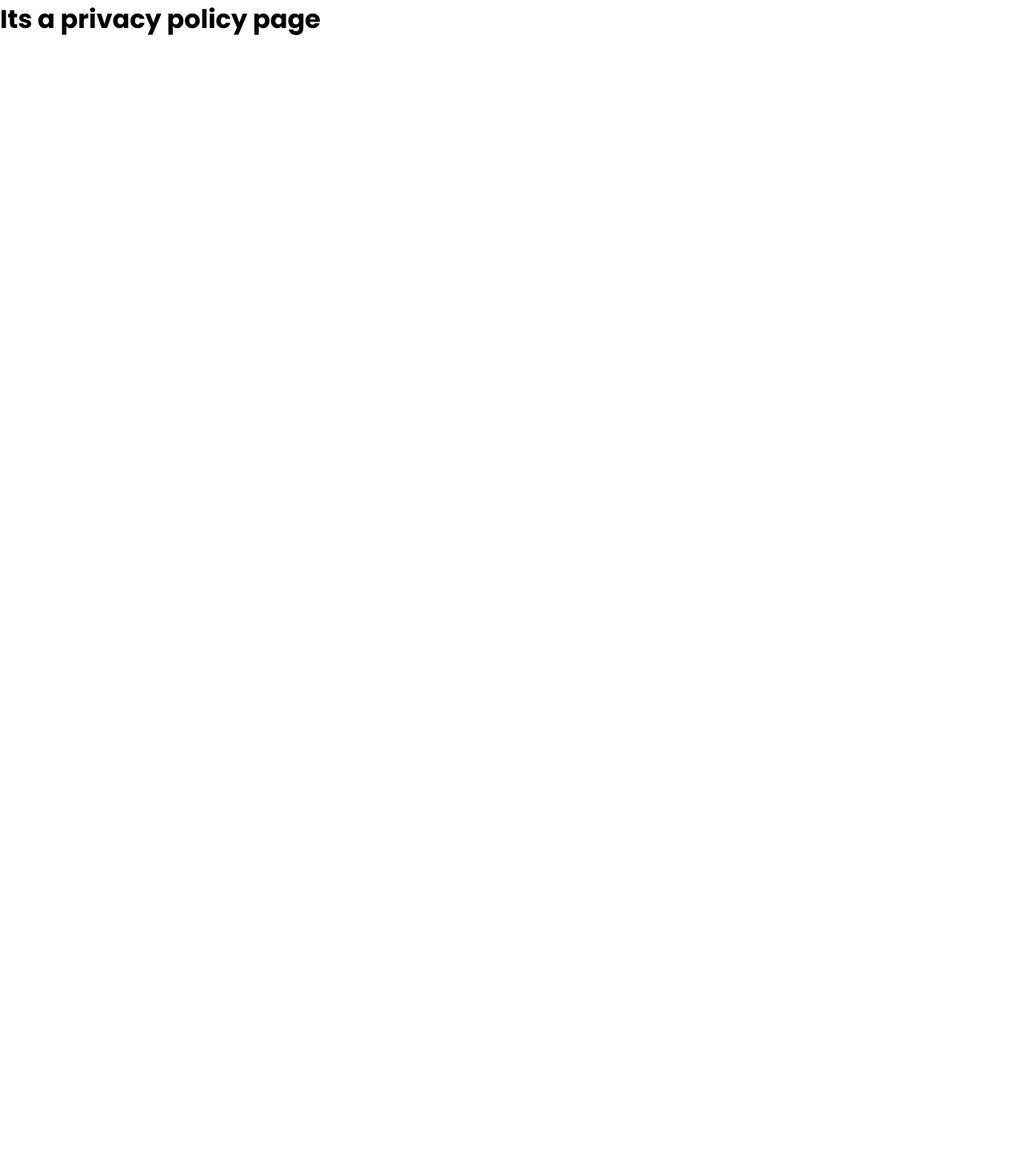
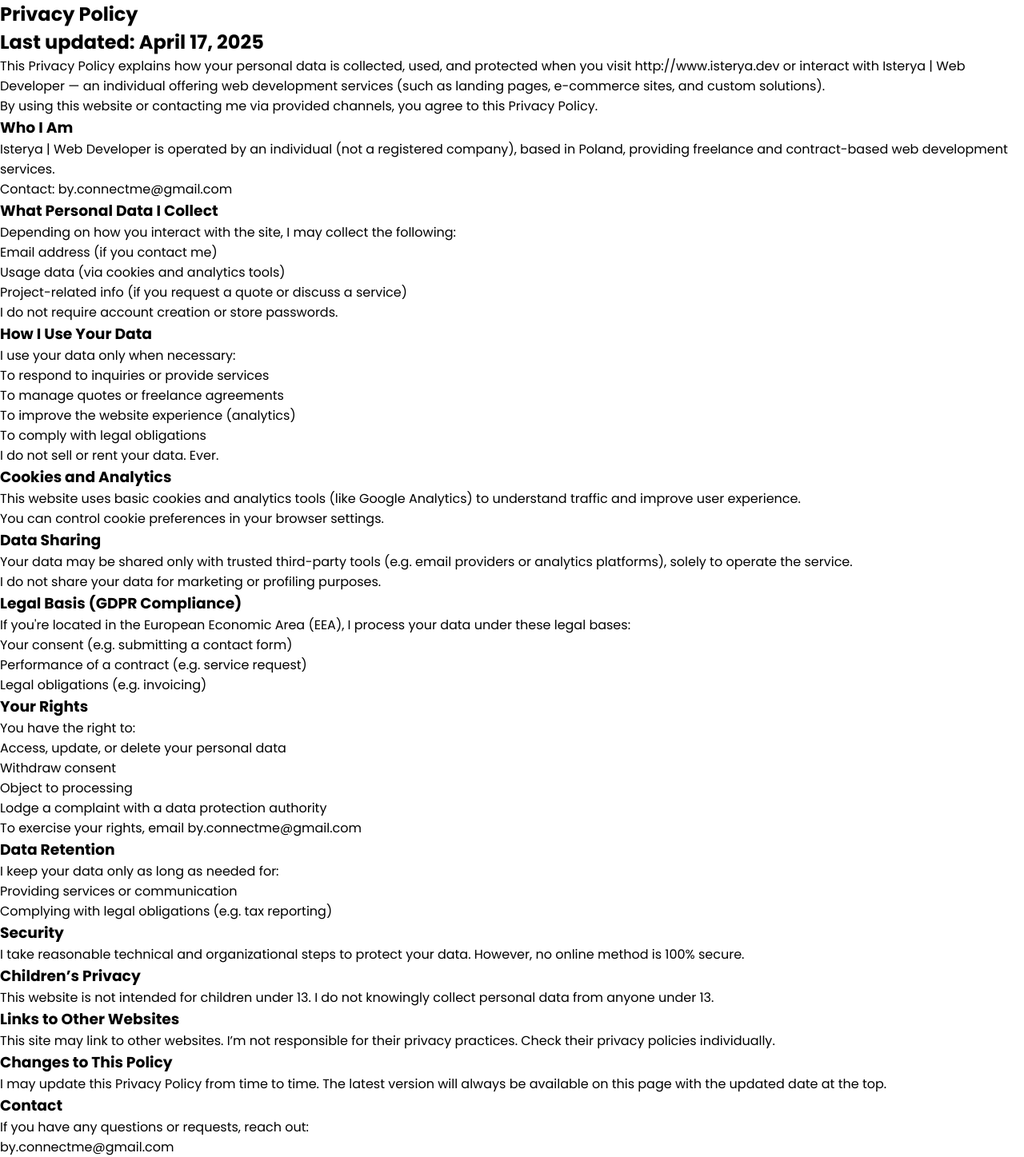
Before and after one commit to Isterya/my-portfolio, a React (Create React App) app: page /privacy-policy in a window 1280 px wide. Shown: the whole page at 80% size. Before the commit the page ends 800 px from the top, so only its background shows below. Built offline with nearby package versions, Linux system fonts and the light colour scheme.

Commit message:
feat: add a privacy policy and its structure

```diff
--- a/src/pages/privacyPolicyPage/PrivacyPolicyPage.tsx
+++ b/src/pages/privacyPolicyPage/PrivacyPolicyPage.tsx
@@ -1,11 +1,157 @@
-// TODO: implement the Privacy policy page
+import './privacyPolicyPage.scss';
 
-const PrivacyPolicy = () => {
+const PrivacyPolicyPage = () => {
   return (
-    <>
-      <h1>Its a privacy policy page</h1>
-    </>
+    <section className="policy">
+      <div className="policy-container">
+        <h1>Privacy Policy</h1>
+        <h2>Last updated: April 17, 2025</h2>
+
+        <p>
+          This Privacy Policy explains how your personal data is collected,
+          used, and protected when you visit{' '}
+          <a
+            href="http://www.isterya.dev"
+            target="_blank"
+            rel="noopener noreferrer"
+          >
+            http://www.isterya.dev
+          </a>{' '}
+          or interact with Isterya | Web Developer — an individual offering web
+          development services (such as landing pages, e-commerce sites, and
+          custom solutions).
+        </p>
+
+        <p>
+          By using this website or contacting me via provided channels, you
+          agree to this Privacy Policy.
+        </p>
+
+        <h3>Who I Am</h3>
+        <p>
+          Isterya | Web Developer is operated by an individual (not a registered
+          company), based in Poland, providing freelance and contract-based web
+          development services.
+        </p>
+
+        <p>
+          Contact:{' '}
+          <a href="mailto:by.connectme@gmail.com">by.connectme@gmail.com</a>
+        </p>
+
+        <h3>What Personal Data I Collect</h3>
+        <p>
+          Depending on how you interact with the site, I may collect the
+          following:
+        </p>
+
+        <ul>
+          <li>Email address (if you contact me)</li>
+          <li>Usage data (via cookies and analytics tools)</li>
+          <li>
+            Project-related info (if you request a quote or discuss a service)
+          </li>
+        </ul>
+
+        <p>I do not require account creation or store passwords.</p>
+
+        <h3>How I Use Your Data</h3>
+        <p>I use your data only when necessary:</p>
+
+        <ul>
+          <li>To respond to inquiries or provide services</li>
+          <li>To manage quotes or freelance agreements</li>
+          <li>To improve the website experience (analytics)</li>
+          <li>To comply with legal obligations</li>
+        </ul>
+
+        <p>I do not sell or rent your data. Ever.</p>
+
+        <h3>Cookies and Analytics</h3>
+        <p>
+          This website uses basic cookies and analytics tools (like Google
+          Analytics) to understand traffic and improve user experience.
+        </p>
+
+        <p>You can control cookie preferences in your browser settings.</p>
+
+        <h3>Data Sharing</h3>
+        <p>
+          Your data may be shared only with trusted third-party tools (e.g.
+          email providers or analytics platforms), solely to operate the
+          service.
+        </p>
+
+        <p>I do not share your data for marketing or profiling purposes.</p>
+
+        <h3>Legal Basis (GDPR Compliance)</h3>
+        <p>
+          If you're located in the European Economic Area (EEA), I process your
+          data under these legal bases:
+        </p>
+
+        <ul>
+          <li>Your consent (e.g. submitting a contact form)</li>
+          <li>Performance of a contract (e.g. service request)</li>
+          <li>Legal obligations (e.g. invoicing)</li>
+        </ul>
+
+        <h3>Your Rights</h3>
+        <p>You have the right to:</p>
+
+        <ul>
+          <li>Access, update, or delete your personal data</li>
+          <li>Withdraw consent</li>
+          <li>Object to processing</li>
+          <li>Lodge a complaint with a data protection authority</li>
+        </ul>
+
+        <p>
+          To exercise your rights, email{' '}
+          <a href="mailto:by.connectme@gmail.com">by.connectme@gmail.com</a>
+        </p>
+
+        <h3>Data Retention</h3>
+        <p>I keep your data only as long as needed for:</p>
+
+        <ul>
+          <li>Providing services or communication</li>
+          <li>Complying with legal obligations (e.g. tax reporting)</li>
+        </ul>
+
+        <h3>Security</h3>
+        <p>
+          I take reasonable technical and organizational steps to protect your
+          data. However, no online method is 100% secure.
+        </p>
+
+        <h3>Children’s Privacy</h3>
+        <p>
+          This website is not intended for children under 13. I do not knowingly
+          collect personal data from anyone under 13.
+        </p>
+
+        <h3>Links to Other Websites</h3>
+        <p>
+          This site may link to other websites. I’m not responsible for their
+          privacy practices. Check their privacy policies individually.
+        </p>
+
+        <h3>Changes to This Policy</h3>
+        <p>
+          I may update this Privacy Policy from time to time. The latest version
+          will always be available on this page with the updated date at the
+          top.
+        </p>
+
+        <h3>Contact</h3>
+        <p>If you have any questions or requests, reach out:</p>
+        <p>
+          <a href="mailto:by.connectme@gmail.com">by.connectme@gmail.com</a>
+        </p>
+      </div>
+    </section>
   );
 };
 
-export default PrivacyPolicy;
+export default PrivacyPolicyPage;
```
